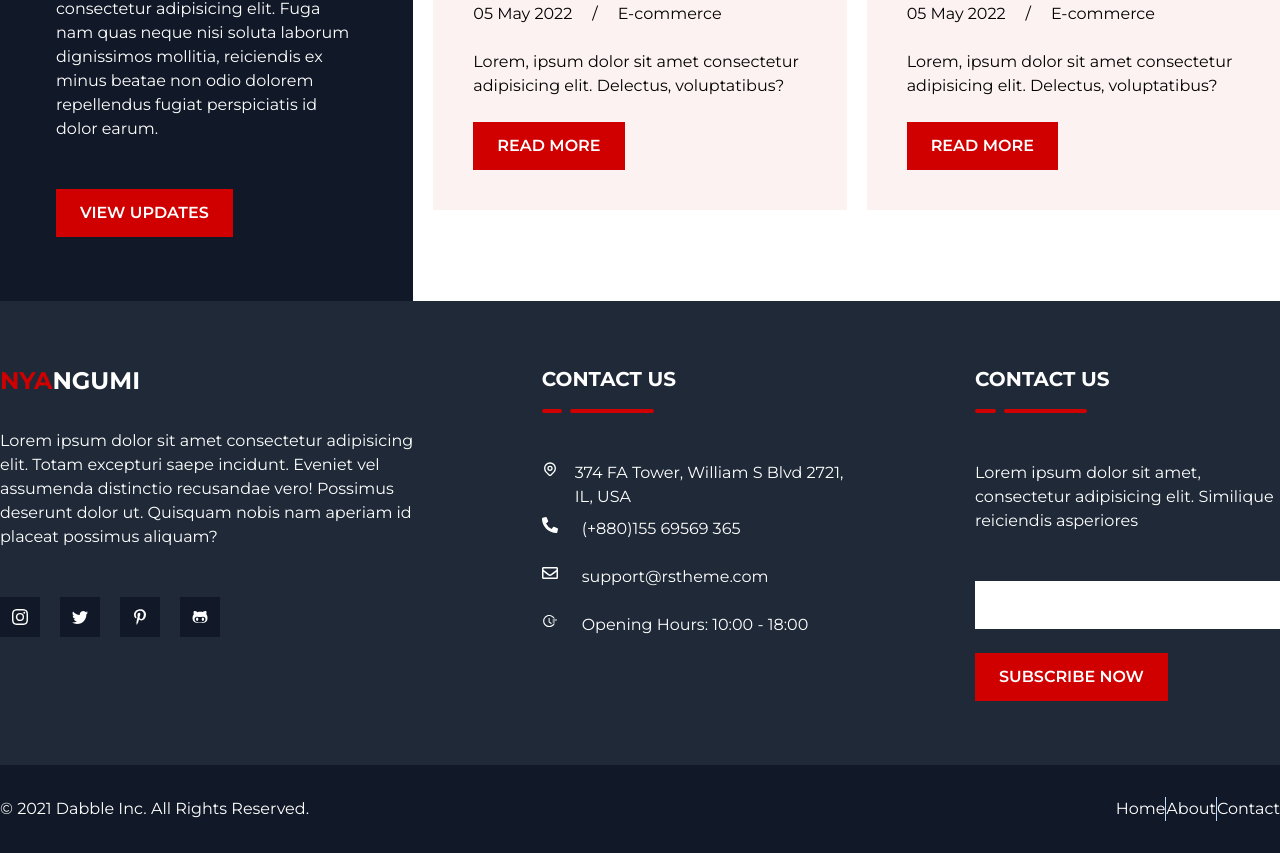
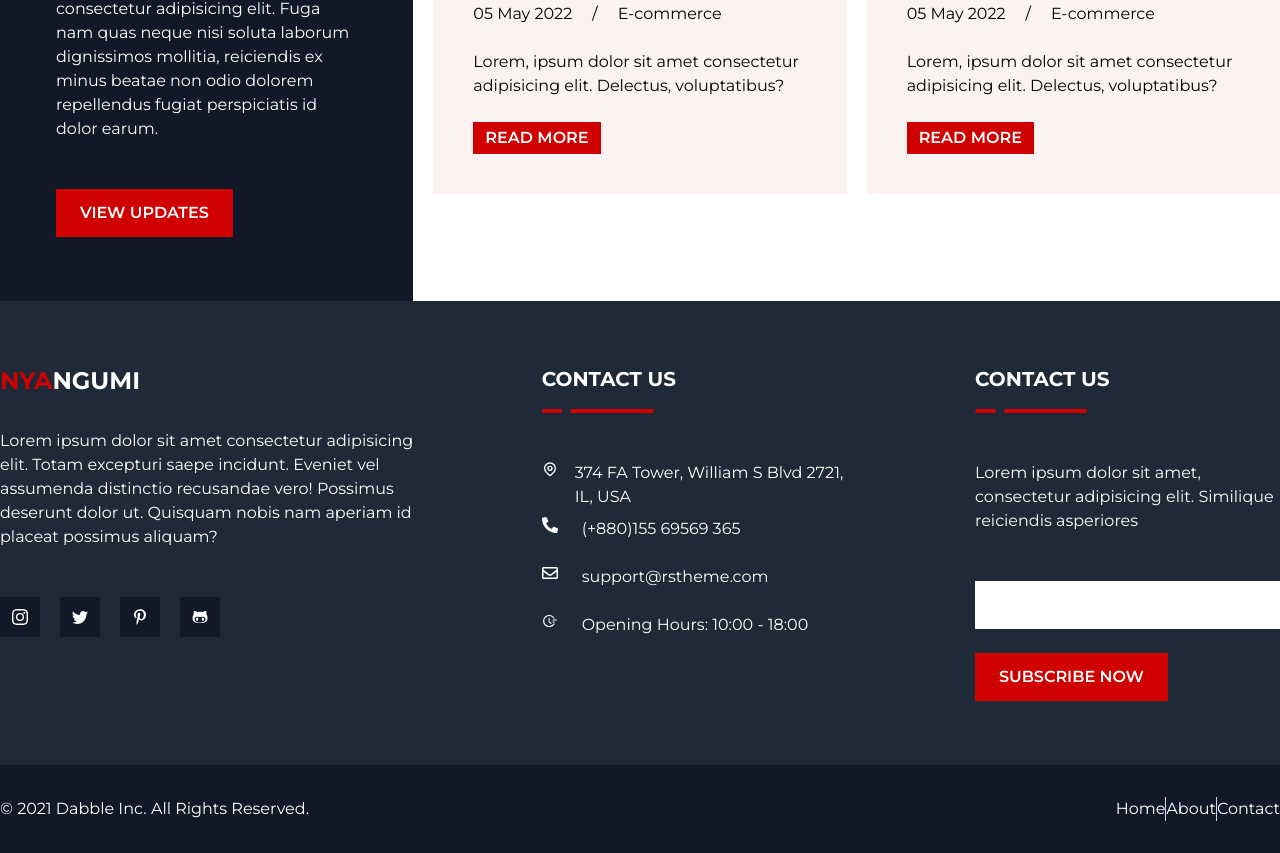
Before and after one commit to chmodx5/nyangumi, a React (Create React App) app: page / in a window 1280 px wide. Shown: the part 4200-5053 px from the top of the page. Built offline with nearby package versions, Linux system fonts and the light colour scheme.

Commit message:
adding the small attribute to the button component

```diff
--- a/src/Components/General/Button.jsx
+++ b/src/Components/General/Button.jsx
@@ -1,9 +1,14 @@
 import React from "react";
 import { Link } from "react-router-dom";
 
-function Button({ text, link }) {
+function Button({ text, link, small }) {
   return (
-    <Link to={link} className="btn">
+    <Link
+      to={link}
+      className={` ${
+        small ? "py-1 px-3 text-md" : "px-6 py-3"
+      } inline-block bg-primary-default hover:bg-primary-light  font-semibold uppercase text-white`}
+    >
       <span className=" ">{text}</span>
     </Link>
   );
```
